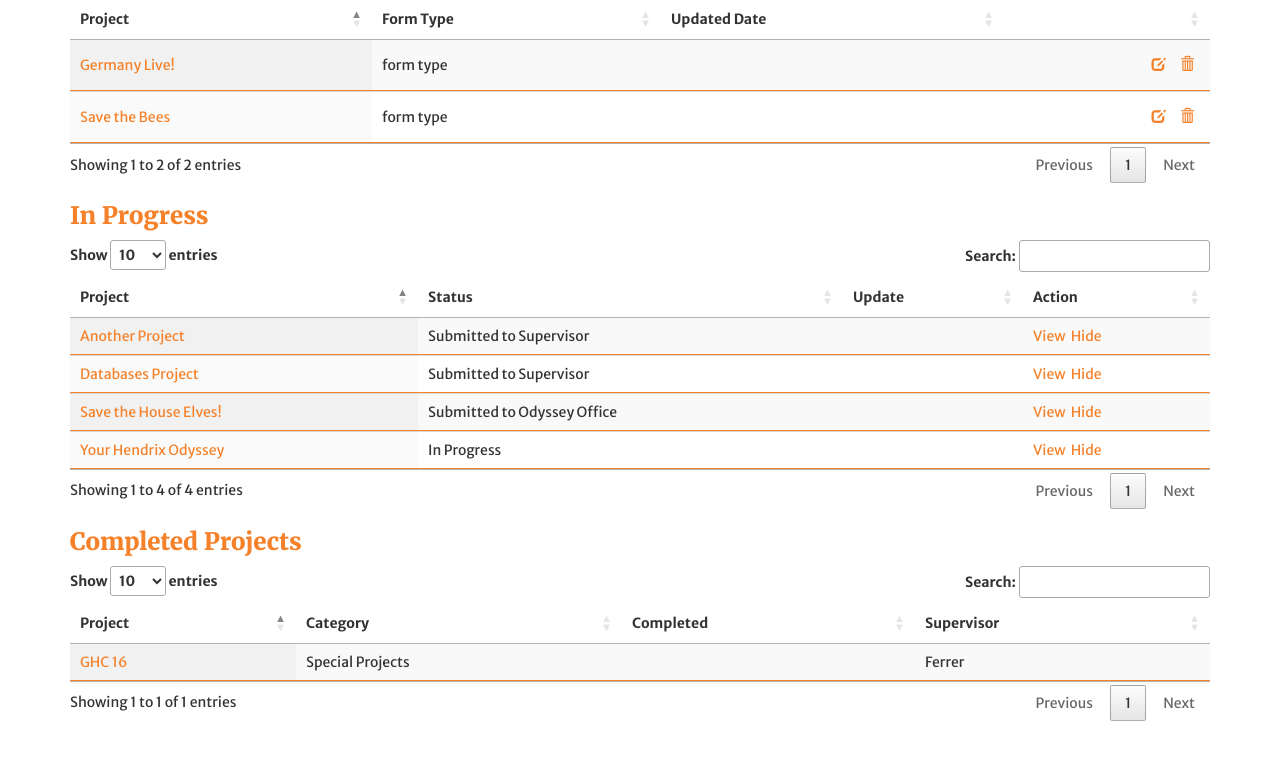
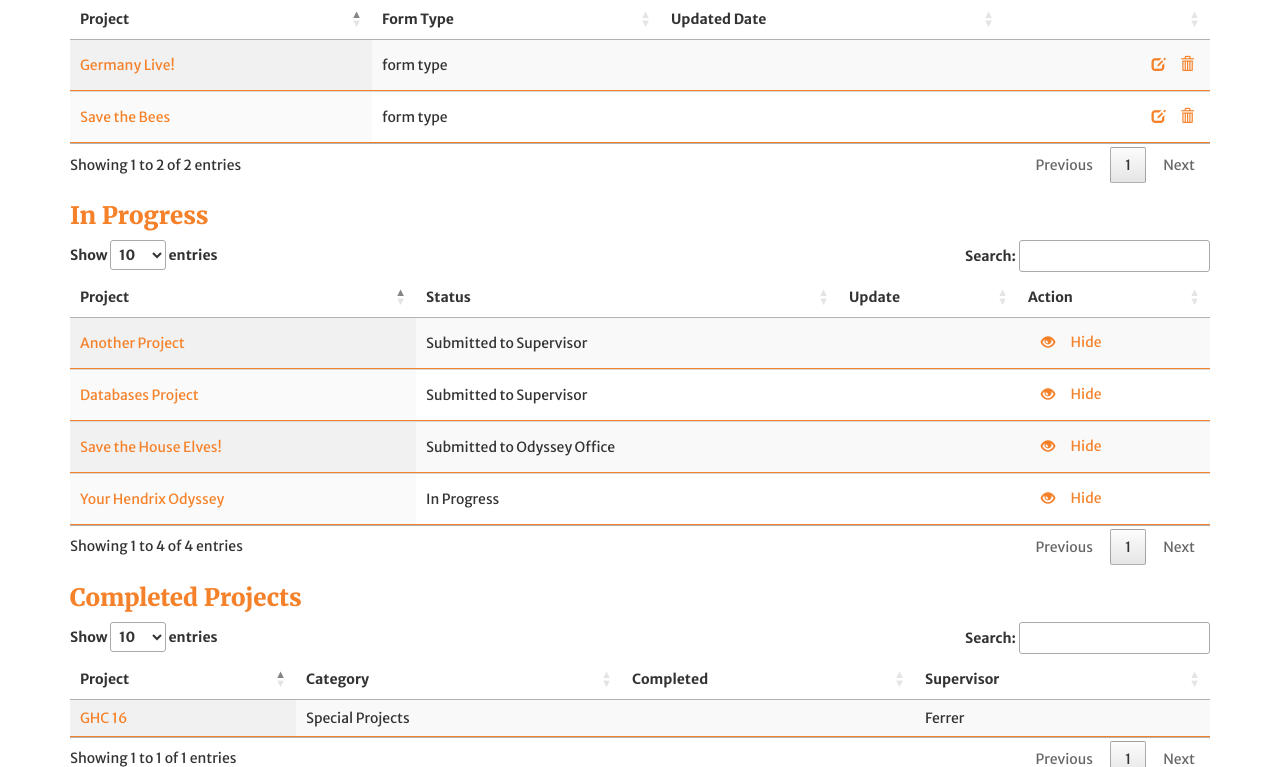
Before and after one commit to sweetenmn/HDXodyssey, a Django app: page /odyssey/ in a window 1280 px wide. Shown: the part 223-990 px from the top of the page. Before the commit the page ends 944 px from the top, so only its background shows below. Run offline with Django 3.2, Linux system fonts and the light colour scheme; data comes from the database, SQL or seed files in the repository; some libraries are stand-ins or nearby versions.

Commit message:
some changes on view icon

```diff
--- a/projects/templates/projects/landing.html
+++ b/projects/templates/projects/landing.html
@@ -53,8 +53,8 @@
           <td>{{p.status}}</td>
           <td>{{p.updated_date}}</td>
           <td>
-            <a href="{% url 'projects:status' p.id %}">View</a>
-            	<span class="glyphicon glphicon-eye-open" aria-hidden="true" id="viewicon"></span>
+            <a href="{% url 'projects:status' p.id %}" class="btn btn-link" aria-label="View">
+            	<span class="glyphicon glyphicon-eye-open" aria-hidden="true" id="viewicon"></span></a>
             <a href=#>Hide</a>
           </td>
         </tr>
```
